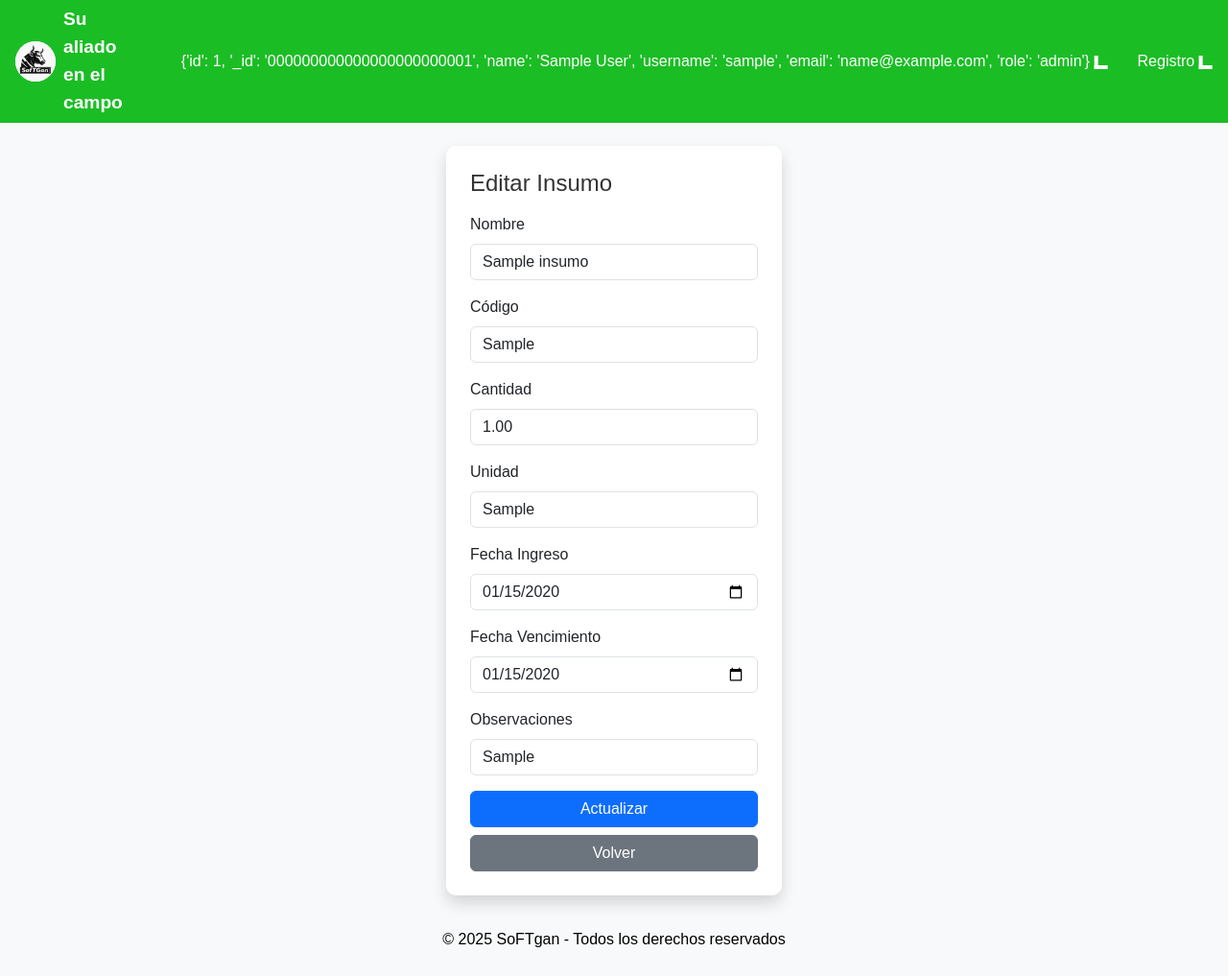
After one commit to eyvervalbuena/softgan-v2, a Flask app: page /almacen/editar/1 in a window 1280 px wide; the page is wider, and only the part inside the window is pictured. The commit adds this page. Shown: that part at 96% size. Run offline with Flask 3, Linux system fonts and the light colour scheme; the visitor is signed in with stand-in values (Sample User, id 1); tables that the repository leaves empty hold one stand-in row (values such as "Sample post"); some libraries are stand-ins or nearby versions.

Commit message:
piloto insumos

```diff
--- a/app/__init__.py
+++ b/app/__init__.py
@@ -69,6 +69,21 @@ def crear_tablas():
         row = cursor.fetchone()
         if row and list(row.values())[0] == 0:
             cursor.execute("ALTER TABLE alertas ADD COLUMN fecha_completada DATE")
+
+        cursor.execute(
+            """CREATE TABLE IF NOT EXISTS insumos (
+                id INT AUTO_INCREMENT PRIMARY KEY,
+                nombre VARCHAR(100) NOT NULL,
+                codigo VARCHAR(50) NOT NULL UNIQUE,
+                cantidad DECIMAL(10,2),
+                unidad VARCHAR(20),
+                fecha_ingreso DATE NOT NULL,
+                fecha_vencimiento DATE,
+                observaciones TEXT,
+                creado_por INT,
+                FOREIGN KEY (creado_por) REFERENCES usuarios(id) ON DELETE SET NULL
+            )"""
+        )
 def create_app():
     app = Flask(__name__)
     app.config.from_pyfile('config.py')
--- a/app/almacen/routes.py
+++ b/app/almacen/routes.py
@@ -1,10 +1,141 @@
-from flask import Blueprint, render_template
+from flask import (
+    Blueprint,
+    render_template,
+    redirect,
+    url_for,
+    flash,
+    session,
+    request,
+)
+import MySQLdb.cursors
+
+from .. import mysql
 
 almacen_bp = Blueprint('almacen', __name__, url_prefix='/almacen')
 
-@almacen_bp.route('/')
+@almacen_bp.route('/', methods=['GET', 'POST'])
 def almacen_insumos():
-    return render_template('almacen_insumos.html')
+    if 'usuario' not in session:
+        flash('Debes iniciar sesión para acceder.', 'warning')
+        return redirect(url_for('auth.login'))
+
+    if request.method == 'POST':
+        if session.get('rol') not in ['admin', 'supervisor']:
+            flash('Acceso no autorizado', 'danger')
+            return redirect(url_for('almacen.almacen_insumos'))
+
+        nombre = request.form.get('nombreInsumo')
+        codigo = request.form.get('Codigo')
+        cantidad = request.form.get('cantidad') or 0
+        unidad = request.form.get('unidad')
+        fecha_ingreso = request.form.get('fechaIngreso')
+        fecha_vencimiento = request.form.get('fechaVencimiento') or None
+        observaciones = request.form.get('Observaciones')
+
+        if not nombre or not codigo or not fecha_ingreso:
+            flash('Nombre, código y fecha de ingreso son obligatorios.', 'warning')
+        else:
+            try:
+                with mysql.connection.cursor() as cursor:
+                    cursor.execute(
+                        'INSERT INTO insumos (nombre, codigo, cantidad, unidad, fecha_ingreso, fecha_vencimiento, observaciones, creado_por) '
+                        'VALUES (%s, %s, %s, %s, %s, %s, %s, %s)',
+                        (
+                            nombre,
+                            codigo,
+                            cantidad,
+                            unidad,
+                            fecha_ingreso,
+                            fecha_vencimiento,
+                            observaciones,
+                            session.get('user_id'),
+                        ),
+                    )
+                    mysql.connection.commit()
+                flash('Insumo guardado correctamente.', 'success')
+            except Exception:
+                mysql.connection.rollback()
+                flash('Error al guardar el insumo.', 'danger')
+
+    with mysql.connection.cursor(MySQLdb.cursors.DictCursor) as cursor:
+        cursor.execute(
+            'SELECT i.*, u.usuario FROM insumos i '
+            'LEFT JOIN usuarios u ON i.creado_por=u.id '
+            'ORDER BY fecha_ingreso DESC'
+        )
+        insumos = cursor.fetchall() or []
+
+    return render_template('almacen_insumos.html', insumos=insumos)
+
+
+@almacen_bp.route('/editar/<int:insumo_id>', methods=['GET', 'POST'])
+def editar_insumo(insumo_id):
+    if 'usuario' not in session or session.get('rol') not in ['admin', 'supervisor']:
+        flash('Acceso no autorizado', 'danger')
+        return redirect(url_for('almacen.almacen_insumos'))
+
+    with mysql.connection.cursor(MySQLdb.cursors.DictCursor) as cursor:
+        cursor.execute('SELECT * FROM insumos WHERE id=%s', (insumo_id,))
+        insumo = cursor.fetchone()
+
+    if not insumo:
+        flash('Insumo no encontrado', 'warning')
+        return redirect(url_for('almacen.almacen_insumos'))
+
+    if request.method == 'POST':
+        nombre = request.form.get('nombre')
+        codigo = request.form.get('codigo')
+        cantidad = request.form.get('cantidad') or 0
+        unidad = request.form.get('unidad')
+        fecha_ingreso = request.form.get('fecha_ingreso')
+        fecha_vencimiento = request.form.get('fecha_vencimiento') or None
+        observaciones = request.form.get('observaciones')
+
+        with mysql.connection.cursor() as cursor:
+            cursor.execute(
+                'UPDATE insumos SET nombre=%s, codigo=%s, cantidad=%s, unidad=%s, fecha_ingreso=%s, fecha_vencimiento=%s, observaciones=%s WHERE id=%s',
+                (
+                    nombre,
+                    codigo,
+                    cantidad,
+                    unidad,
+                    fecha_ingreso,
+                    fecha_vencimiento,
+                    observaciones,
+                    insumo_id,
+                ),
+            )
+            mysql.connection.commit()
+        flash('Insumo actualizado correctamente.', 'success')
+        return redirect(url_for('almacen.almacen_insumos'))
+
+    return render_template('editar_insumo.html', insumo=insumo)
+
+
+@almacen_bp.route('/eliminar/<int:insumo_id>', methods=['GET', 'POST'])
+def eliminar_insumo(insumo_id):
+    if 'usuario' not in session or session.get('rol') != 'admin':
+        flash('Acceso no autorizado', 'danger')
+        return redirect(url_for('almacen.almacen_insumos'))
+
+    with mysql.connection.cursor(MySQLdb.cursors.DictCursor) as cursor:
+        cursor.execute('SELECT nombre FROM insumos WHERE id=%s', (insumo_id,))
+        insumo = cursor.fetchone()
+
+    if not insumo:
+        flash('Insumo no encontrado', 'warning')
+        return redirect(url_for('almacen.almacen_insumos'))
+
+    if request.method == 'POST':
+        with mysql.connection.cursor() as cursor:
+            cursor.execute('DELETE FROM insumos WHERE id=%s', (insumo_id,))
+            mysql.connection.commit()
+        flash('Insumo eliminado correctamente.', 'success')
+        return redirect(url_for('almacen.almacen_insumos'))
+
+    return render_template('eliminar_insumo.html', insumo=insumo)
+
+
 
 @almacen_bp.route('/maquinaria')
 def almacen_maquinaria():
--- /dev/null
+++ b/app/templates/editar_insumo.html
@@ -0,0 +1,42 @@
+
+{% extends 'base.html' %}
+{% block title %}Editar Insumo{% endblock %}
+{% block content %}
+<div class="d-flex justify-content-center mt-4">
+  <div class="login-box">
+    <h4 class="mb-3">Editar Insumo</h4>
+    <form method="POST">
+      <div class="mb-3">
+        <label class="form-label">Nombre</label>
+        <input type="text" name="nombre" class="form-control" value="{{ insumo.nombre }}" required>
+      </div>
+      <div class="mb-3">
+        <label class="form-label">Código</label>
+        <input type="text" name="codigo" class="form-control" value="{{ insumo.codigo }}" required>
+      </div>
+      <div class="mb-3">
+        <label class="form-label">Cantidad</label>
+        <input type="number" name="cantidad" class="form-control" value="{{ insumo.cantidad }}">
+      </div>
+      <div class="mb-3">
+        <label class="form-label">Unidad</label>
+        <input type="text" name="unidad" class="form-control" value="{{ insumo.unidad }}">
+      </div>
+      <div class="mb-3">
+        <label class="form-label">Fecha Ingreso</label>
+        <input type="date" name="fecha_ingreso" class="form-control" value="{{ insumo.fecha_ingreso }}" required>
+      </div>
+      <div class="mb-3">
+        <label class="form-label">Fecha Vencimiento</label>
+        <input type="date" name="fecha_vencimiento" class="form-control" value="{{ insumo.fecha_vencimiento }}">
+      </div>
+      <div class="mb-3">
+        <label class="form-label">Observaciones</label>
+        <input type="text" name="observaciones" class="form-control" value="{{ insumo.observaciones }}">
+      </div>
+      <button type="submit" class="btn btn-primary w-100">Actualizar</button>
+    </form>
+    <a href="{{ url_for('almacen.almacen_insumos') }}" class="btn btn-secondary w-100 mt-2">Volver</a>
+  </div>
+</div>
+{% endblock %}
```
Also changed, not shown: app/templates/almacen_insumos.html (+40 -4 lines), app/templates/eliminar_insumo.html (added, +14 -0 lines).
